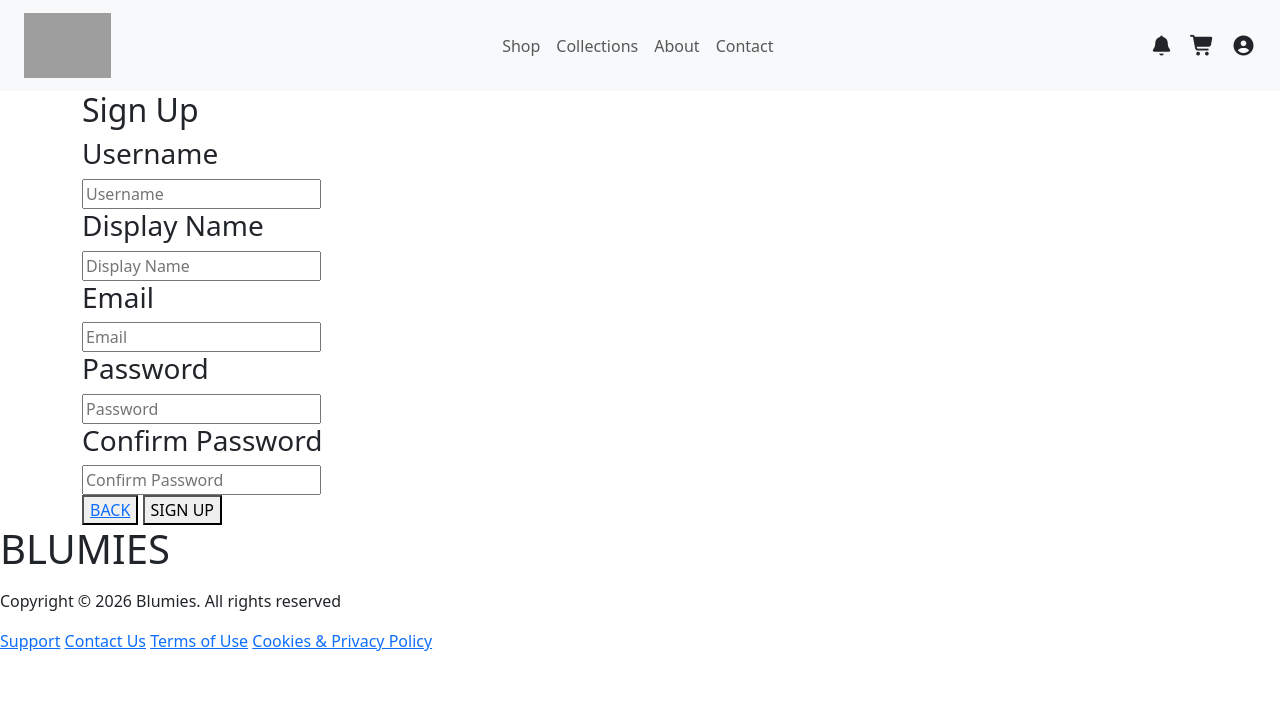
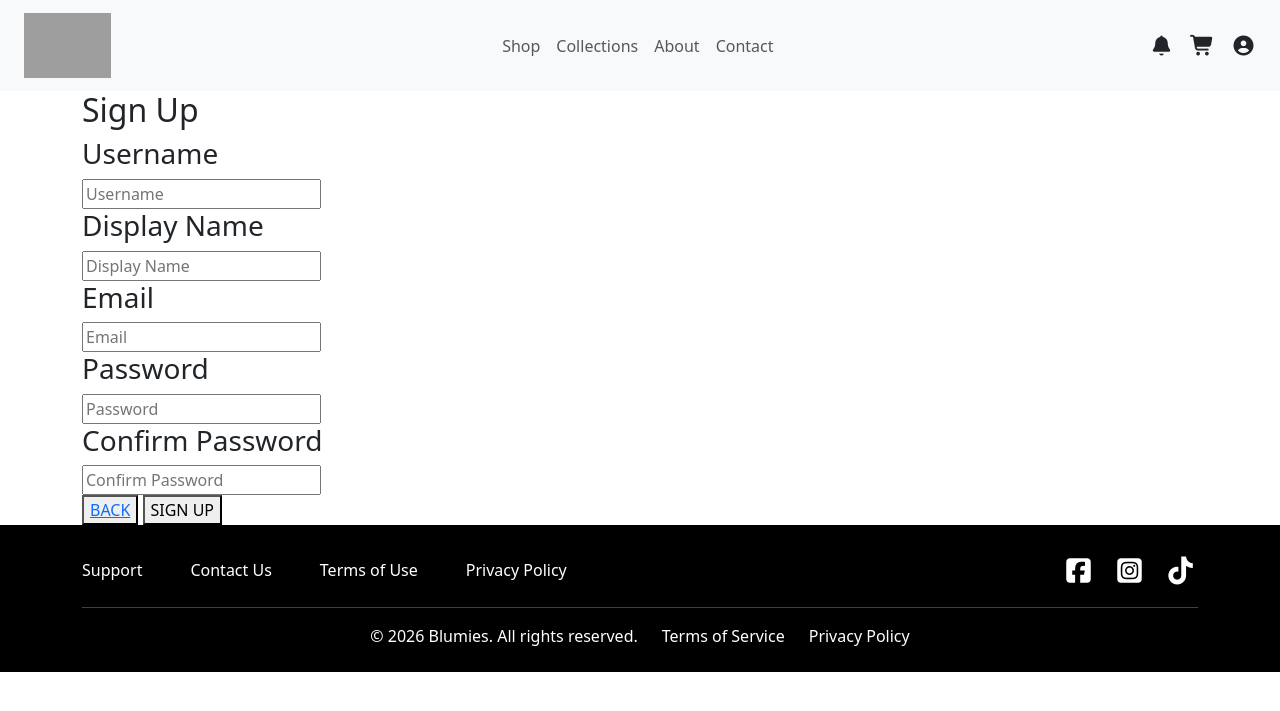
Before and after one commit to hoshewasheetape1018/SYSINTEG-FINALS, a CodeIgniter 4 app: the page made by backend/app/Views/auth/signup.php in a window 1280 px wide. Shown: the top 711 px of the page. Run offline with PHP 8.4 and a stand-in for CodeIgniter, Linux system fonts and the light colour scheme; the template is opened without the code that fills it, so the values that code supplies are empty; some libraries are stand-ins or nearby versions; grey boxes are pictures that could not be loaded.

Commit message:
refactor: update footer component with Bootstrap styling and social media links

```diff
--- a/backend/app/Views/components/footer.php
+++ b/backend/app/Views/components/footer.php
@@ -1,16 +1,46 @@
-<footer>
-    <h1>BLUMIES</h1>
-    <p>
+<footer class="bg-black text-white py-4">
+    <div class="container">
 
-    </p>
+        <div class="d-flex flex-column flex-md-row justify-content-between align-items-center gap-4">
 
-    <div>
-        <p>Copyright © 2026 Blumies. All rights reserved</p>
-        <nav>
-            <a href="">Support</a>
-            <a href="">Contact Us</a>
-            <a href="">Terms of Use</a>
-            <a href="">Cookies & Privacy Policy</a>
-        </nav>
+            <nav class="d-flex flex-wrap justify-content-center gap-5">
+                <a href="/support" class="text-white text-decoration-none">Support</a>
+                <a href="/contact" class="text-white text-decoration-none">Contact Us</a>
+                <a href="/terms" class="text-white text-decoration-none">Terms of Use</a>
+                <a href="/privacy" class="text-white text-decoration-none">Privacy Policy</a>
+            </nav>
+
+            <div class="d-flex gap-3">
+                <a href="#" class="text-white fs-3" aria-label="Facebook">
+                    <i class="fa-brands fa-square-facebook"></i>
+                </a>
+
+                <a href="#" class="text-white fs-3" aria-label="Instagram">
+                    <i class="fa-brands fa-square-instagram"></i>
+                </a>
+
+                <a href="#" class="text-white fs-3" aria-label="TikTok">
+                    <i class="fa-brands fa-tiktok"></i>
+                </a>
+            </div>
+
+        </div>
+
+        <hr class="my-3">
+
+        <div class="d-flex flex-column flex-md-row justify-content-center align-items-center gap-4">
+            <p class="mb-0">
+                © 2026 Blumies. All rights reserved.
+            </p>
+
+            <a href="/terms" class="text-white text-decoration-none">
+                Terms of Service
+            </a>
+
+            <a href="/privacy" class="text-white text-decoration-none">
+                Privacy Policy
+            </a>
+        </div>
+
     </div>
 </footer>
--- a/backend/app/Views/components/head.php
+++ b/backend/app/Views/components/head.php
@@ -8,6 +8,9 @@
     <!-- BOOTSTRAP CDN -->
     <link href="https://cdn.jsdelivr.net/npm/bootstrap@5.3.8/dist/css/bootstrap.min.css" rel="stylesheet"
         integrity="sha384-sRIl4kxILFvY47J16cr9ZwB07vP4J8+LH7qKQnuqkuIAvNWLzeN8tE5YBujZqJLB" crossorigin="anonymous">
+
+    <script src="https://cdn.jsdelivr.net/npm/bootstrap@5.3.8/dist/js/bootstrap.bundle.min.js">
+    </script>
     <!-- FONTAWESOME CDN -->
     <link rel="stylesheet" href="https://cdnjs.cloudflare.com/ajax/libs/font-awesome/7.3.1/css/all.min.css" />
 
```
